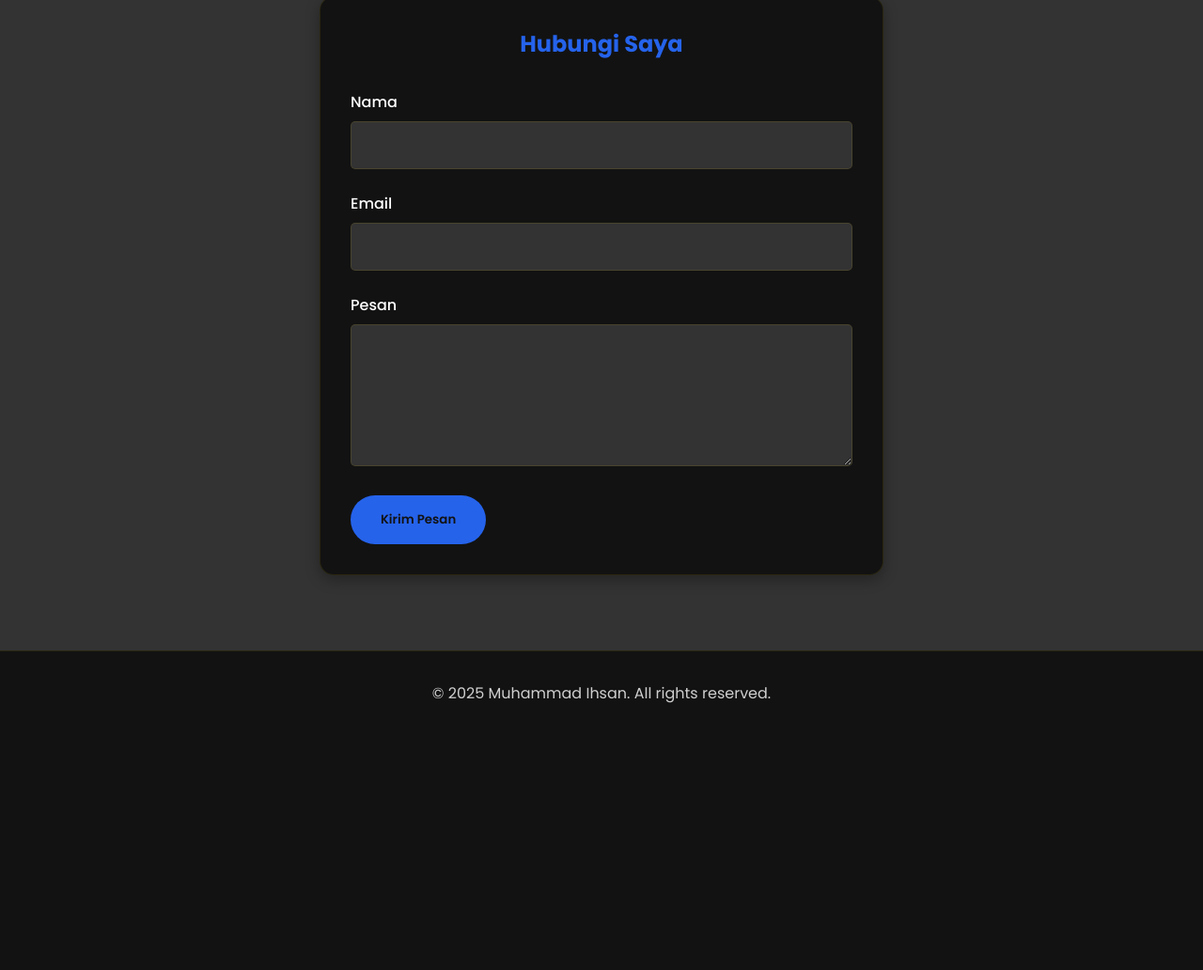
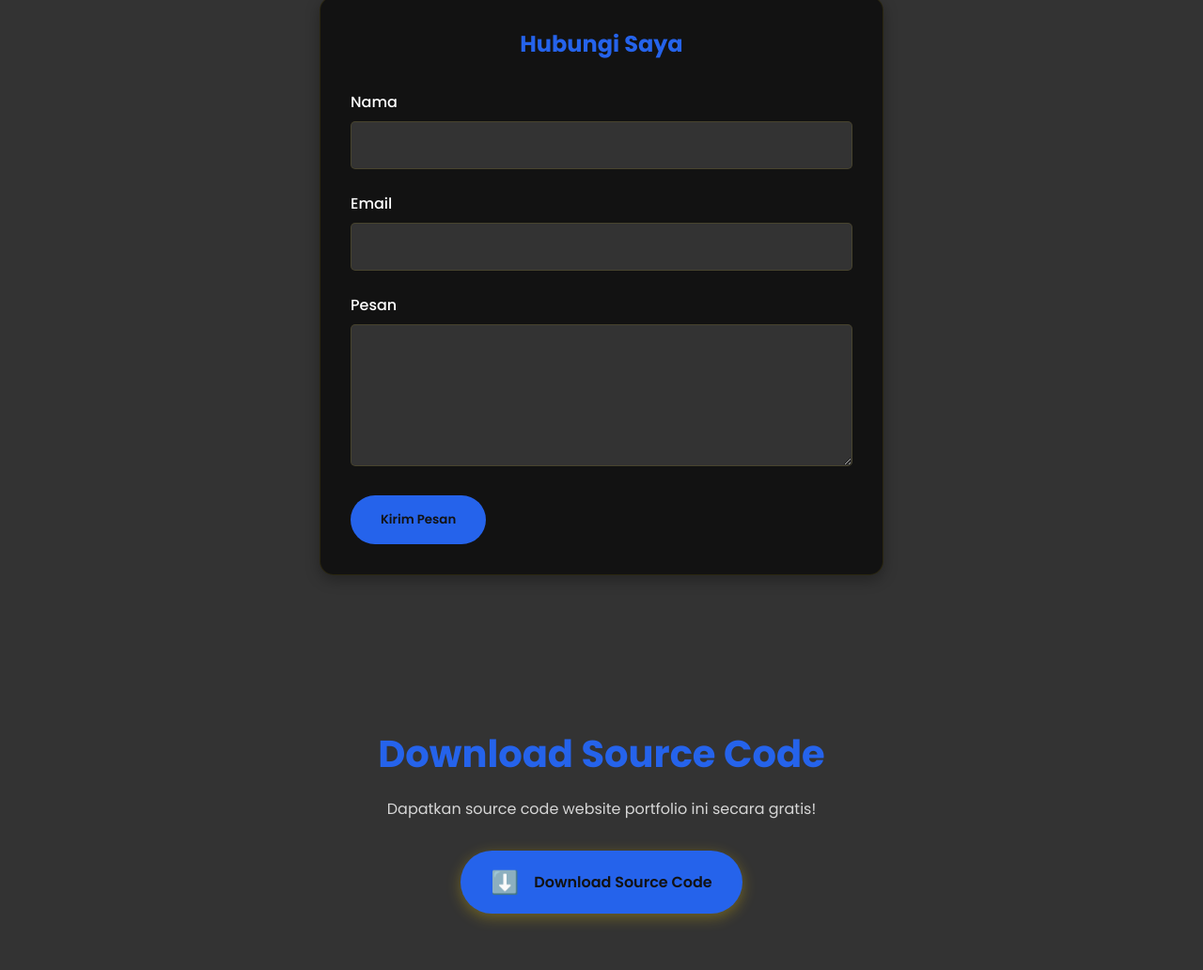
Before and after one commit to y6sann/webdatadiri, a plain HTML site: page index.html in a window 1280 px wide. Shown: the part 1768-2800 px from the top of the page at 94% size. Before the commit the page ends 2550 px from the top, so only its background shows below. Drawn offline with nearby package versions, Linux system fonts and the light colour scheme.

Commit message:
Update index.html

```diff
--- a/index.html
+++ b/index.html
@@ -8,6 +8,51 @@
     <link href="https://cdnjs.cloudflare.com/ajax/libs/aos/2.3.4/aos.css" rel="stylesheet">
     <link rel="stylesheet" href="css/style.css">
     <style>
+            .download {
+        background: var(--gray);
+        text-align: center;
+        padding: 5rem 2rem;
+    }
+
+    .download-content {
+        max-width: 600px;
+        margin: 0 auto;
+    }
+
+    .download h2 {
+        font-size: 2.5rem;
+        margin-bottom: 1rem;
+        color: var(--primary);
+    }
+
+    .download p {
+        color: rgba(255, 255, 255, 0.8);
+        margin-bottom: 2rem;
+    }
+
+    .download-btn {
+        display: inline-flex;
+        align-items: center;
+        gap: 1rem;
+        padding: 1rem 2rem;
+        background: var(--primary);
+        color: var(--dark);
+        text-decoration: none;
+        border-radius: 50px;
+        font-weight: 600;
+        transition: all 0.3s ease;
+        box-shadow: 0 4px 15px rgba(255, 215, 0, 0.3);
+    }
+
+    .download-btn:hover {
+        transform: translateY(-3px);
+        background: var(--secondary);
+        box-shadow: 0 6px 20px rgba(255, 215, 0, 0.4);
+    }
+
+    .download-icon {
+        font-size: 1.5rem;
+    }
         * {
             margin: 0;
             padding: 0;
@@ -282,6 +327,7 @@
             <li><a href="#about">Tentang</a></li>
             <li><a href="#skills">Skills</a></li>
             <li><a href="#contact">Kontak</a></li>
+            <li><a href="#download">Download</a></li>
         </ul>
     </nav>
 
@@ -404,6 +450,17 @@
         </div>
     </section>
 
+    <section id="download" class="section download">
+        <div class="download-content" data-aos="zoom-in">
+            <h2>Download Source Code</h2>
+            <p>Dapatkan source code website portfolio ini secara gratis!</p>
+            <a href="/downloads/webdatadiri.zip" download class="download-btn">
+            <span class="download-icon">⬇️</span>
+            Download Source Code
+            </a>
+        </div>
+    </section>
+
     <footer>
         <p>&copy; 2025 Muhammad Ihsan. All rights reserved.</p>
     </footer>
```
